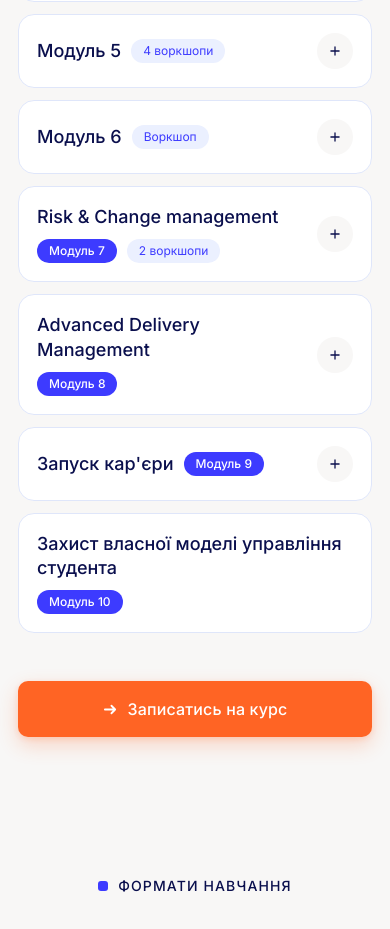
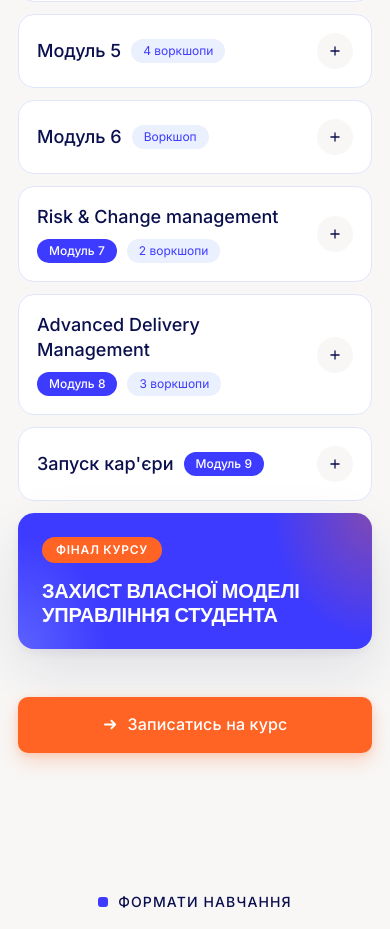
Before and after one commit to GritsenkoIvanKPI/projectdeliverylab, a plain HTML site: page index.html in a window 390 px wide. Shown: the part 7216-8145 px from the top of the page. Drawn offline with nearby package versions, Linux system fonts and the light colour scheme.

Commit message:
Nine modules, with the defence as a closing point
Co-Authored-By: Claude Opus 5 <noreply@anthropic.com>

```diff
--- a/index.html
+++ b/index.html
@@ -710,8 +710,32 @@ section{position:relative}
 .mrow-list li.is-ws::before{background:var(--orange)}
 .mrow-list li.is-ws{color:var(--ink)}
 /* У програмі клієнта останній модуль не має підпунктів — рядок не розкривається. */
-.mrow--static .mrow-head{grid-template-columns:minmax(0,1fr)}
-.mrow--static:hover{border-color:var(--line)}
+
+/* Фінал програми — окремий пункт поза списком модулів. */
+.final-note{
+  position:relative;margin-top:12px;padding:30px 32px;border-radius:var(--r-card);
+  background:var(--blue);box-shadow:var(--sh-3);overflow:hidden;
+  display:flex;align-items:center;gap:20px;flex-wrap:wrap;
+}
+.final-note::before{
+  content:'';position:absolute;inset:0;pointer-events:none;
+  background:
+    radial-gradient(46% 150% at 100% 0%, rgba(255,100,36,.34), transparent 62%),
+    radial-gradient(42% 140% at 0% 100%, rgba(148,172,255,.34), transparent 60%);
+}
+.final-note-tag{
+  position:relative;flex:none;display:inline-flex;align-items:center;
+  background:var(--orange);color:#fff;border-radius:999px;padding:7px 14px;
+  font-size:var(--fs-xs);line-height:1;letter-spacing:.06em;text-transform:uppercase;font-weight:600;
+}
+.final-note-t{
+  position:relative;margin:0;min-width:0;
+  font-family:var(--font-display);text-transform:uppercase;font-weight:600;
+  font-size:clamp(20px,2.1vw,26px);line-height:1.2;letter-spacing:-.01em;color:#fff;
+}
+@media (max-width:640px){
+  .final-note{padding:24px;gap:14px;align-items:flex-start;flex-direction:column}
+}
 .modules-cta{margin-top:var(--s-5);display:flex;justify-content:center}
 
 /* ============================================================
@@ -1584,7 +1608,7 @@ section{position:relative}
     <div class="head-center">
       <span class="eyebrow eyebrow--center reveal">Програма курсу</span>
       <h2 class="reveal" style="--d:70ms">Від основ IT-індустрії<br>до <span class="accent">захисту власної моделі</span></h2>
-      <p class="lead reveal" style="--d:130ms">10 модулів і 10 практичних воркшопів у Jira та Confluence — від першого знайомства з IT-індустрією до захисту власної моделі управління.</p>
+      <p class="lead reveal" style="--d:130ms">9 модулів і 13 практичних воркшопів у Jira та Confluence — від першого знайомства з IT-індустрією до захисту власної моделі управління.</p>
     </div>
 
     <div class="modules">
@@ -1748,6 +1772,7 @@ section{position:relative}
           <span class="mrow-main">
             <span class="mrow-title">Advanced Delivery Management</span>
             <span class="tag tag--num">Модуль 8</span>
+            <span class="tag tag--ws">3 воркшопи</span>
           </span>
           <span class="mrow-ico" aria-hidden="true">
             <svg viewBox="0 0 24 24"><path d="M12 5v14M5 12h14"/></svg>
@@ -1756,9 +1781,9 @@ section{position:relative}
         <div class="mrow-body">
           <div>
             <ul class="mrow-list">
-              <li>Blocked task</li>
-              <li>QA в Delivery process: QA first approach та Testing reporting</li>
-              <li>Release management</li>
+              <li class="is-ws">Blocked task</li>
+              <li class="is-ws">QA в Delivery process: QA first approach та Testing reporting</li>
+              <li class="is-ws">Release management</li>
             </ul>
           </div>
         </div>
@@ -1785,14 +1810,11 @@ section{position:relative}
         </div>
       </article>
 
-      <article class="mrow mrow--static reveal">
-        <div class="mrow-head">
-          <span class="mrow-main">
-            <span class="mrow-title">Захист власної моделі управління студента</span>
-            <span class="tag tag--num">Модуль 10</span>
-          </span>
-        </div>
-      </article>
+    </div>
+
+    <div class="final-note reveal">
+      <span class="final-note-tag">Фінал курсу</span>
+      <p class="final-note-t">Захист власної моделі управління студента</p>
     </div>
 
     <div class="modules-cta reveal">
@@ -2091,7 +2113,7 @@ section{position:relative}
           <button class="qa-q" aria-expanded="false">Який формат занять?
             <span class="qa-ico"><svg viewBox="0 0 24 24"><path d="M12 5v14M5 12h14"/></svg></span>
           </button>
-          <div class="qa-a"><div><p>Модулі поєднуються з десятьма практичними воркшопами: опис процесів у Confluence, налаштування проєкту й delivery workflow у Jira, грумінг, Poker Planning, Velocity Chart, метрики Kanban, робота з ризиками та змінами. Завершується все захистом власної моделі управління.</p></div></div>
+          <div class="qa-a"><div><p>Модулі поєднуються з тринадцятьма практичними воркшопами: опис процесів у Confluence, налаштування проєкту й delivery workflow у Jira, грумінг, Poker Planning, Velocity Chart, метрики Kanban, робота з ризиками та змінами. Завершується все захистом власної моделі управління.</p></div></div>
         </div>
 
         <div class="qa reveal" style="--d:240ms">
@@ -2845,7 +2867,7 @@ section{position:relative}
           "name": "Який формат занять?",
           "acceptedAnswer": {
             "@type": "Answer",
-            "text": "Модулі поєднуються з десятьма практичними воркшопами: опис процесів у Confluence, налаштування проєкту й delivery workflow у Jira, грумінг, Poker Planning, Velocity Chart, метрики Kanban, робота з ризиками та змінами. Завершується все захистом власної моделі управління."
+            "text": "Модулі поєднуються з тринадцятьма практичними воркшопами: опис процесів у Confluence, налаштування проєкту й delivery workflow у Jira, грумінг, Poker Planning, Velocity Chart, метрики Kanban, робота з ризиками та змінами. Завершується все захистом власної моделі управління."
           }
         },
         {
```
